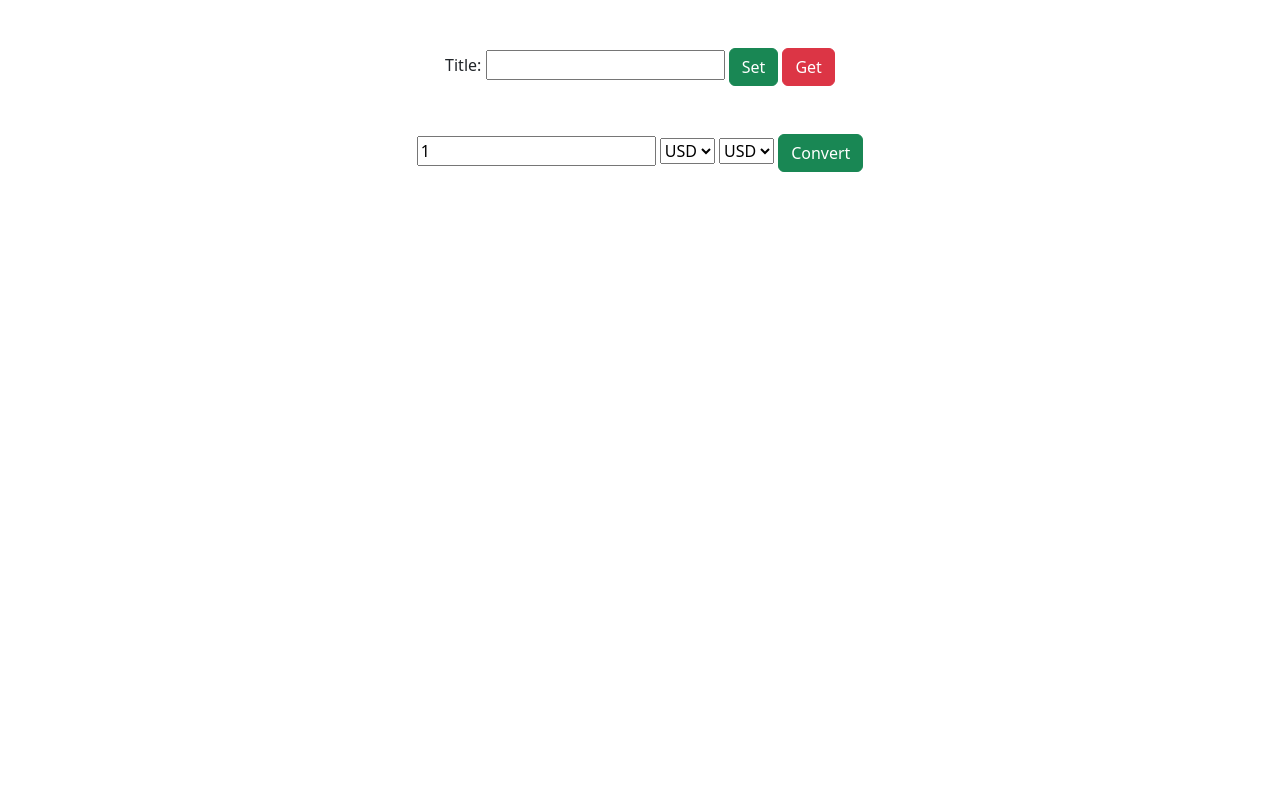
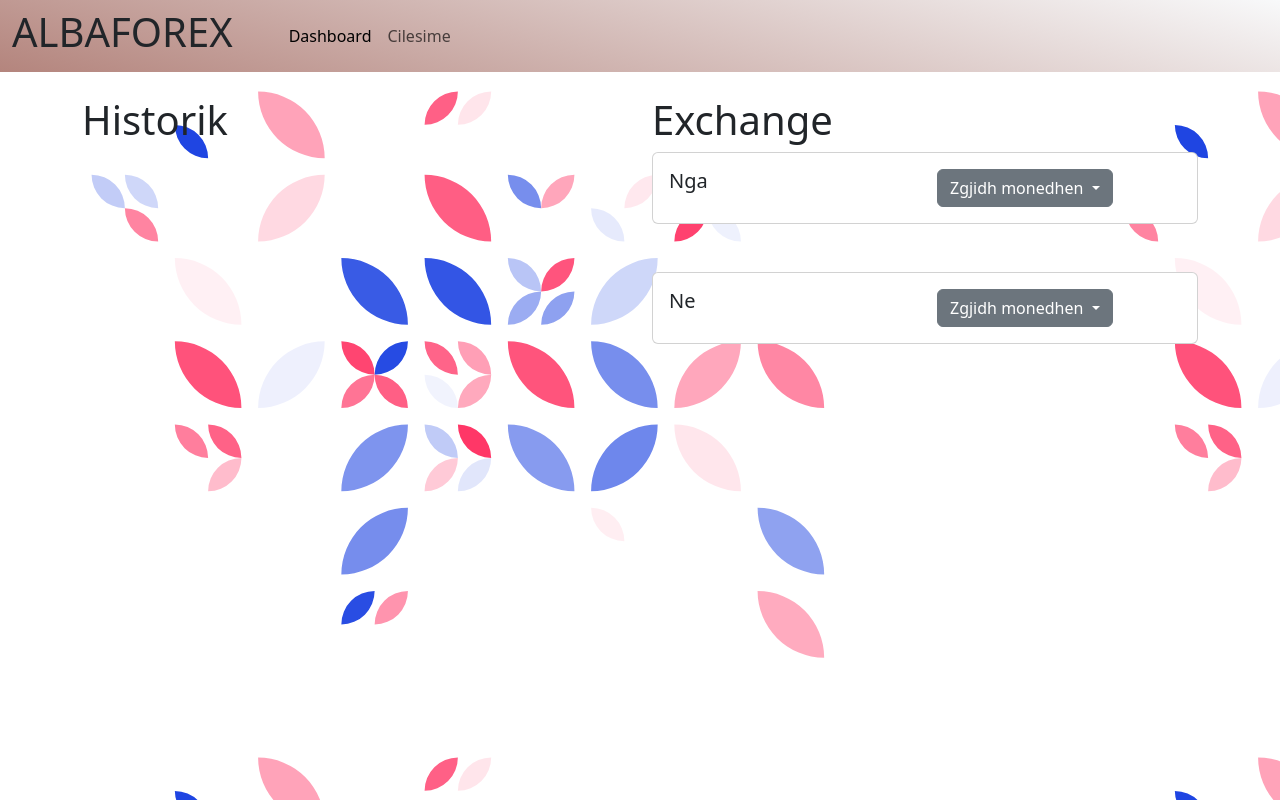
Before and after one commit to asubaruwrxsti/electron_js, an Electron app: page index.html in a window 1280 px wide. Drawn offline with nearby package versions, Linux system fonts and the light colour scheme.

Commit message:
Add files via upload

```diff
--- a/index.html
+++ b/index.html
@@ -4,17 +4,105 @@
   <meta charset="utf-8">
   <meta name="viewport" content="width=device-width, initial-scale=1">
   <title>Bootstrap demo</title>
+  <script src="https://ajax.googleapis.com/ajax/libs/jquery/3.5.1/jquery.min.js"></script>
   <link href="https://cdn.jsdelivr.net/npm/bootstrap@5.3.0-alpha1/dist/css/bootstrap.min.css" rel="stylesheet"
     integrity="sha384-GLhlTQ8iRABdZLl6O3oVMWSktQOp6b7In1Zl3/Jr59b6EGGoI1aFkw7cmDA6j6gD" crossorigin="anonymous">
+  <style>
+    body {
+      background-image: url(./assets/background/bg.png);
+    }
+
+    .linear-nav {
+      background-image: linear-gradient(15deg, #7a22138a 0%, #80d0c700 100%);
+    }
+
+    .no-pointer {
+      pointer-events: none;
+    }
+  </style>
 </head>
 
 <body>
-  <div class="container text-center mt-5">
-    Title: <input id="title" />
-    <button class="btn btn-success" id="btn" type="button">Set</button>
-    <button class="btn btn-danger" id="btn2" type="button">Get</button>
+  <div class="container-fluid">
+    <div class="row flex-nowrap">
+      <nav class="navbar linear-nav navbar-expand-lg bg-light">
+        <div class="container-fluid">
+          <h1 class="display-6 no-pointer" href="#">ALBAFOREX</h1>
+          <button class="navbar-toggler" type="button" data-bs-toggle="collapse" data-bs-target="#navbarNav"
+            aria-controls="navbarNav" aria-expanded="false" aria-label="Toggle navigation">
+            <span class="navbar-toggler-icon"></span>
+          </button>
+          <div class="ps-5 collapse navbar-collapse" id="navbarNav">
+            <ul class="navbar-nav">
+              <li class="nav-item">
+                <a class="nav-link active" aria-current="page" href="#">Dashboard</a>
+              </li>
+              <li class="nav-item">
+                <a class="nav-link" href="#">Cilesime</a>
+              </li>
+            </ul>
           </div>
-  <div class="container text-center mt-5">
+        </div>
+      </nav>
+    </div>
+    <div class="container mt-4">
+      <div class="row">
+
+        <div class="col">
+          <h1>Historik</h1>
+          <table>
+          </table>
+        </div>
+
+        <div class="col">
+          <h1>Exchange</h1>
+          <div class="card">
+            <div class="card-body">
+              <div class="row">
+                <div class="col">
+                  <h5 class="card-title" id="from">Nga</h5>
+                </div>
+                <div class="col">
+                  <div class="dropdown">
+                    <button class="btn btn-secondary dropdown-toggle" type="button" id="dropdownMenuButton1"
+                      data-bs-toggle="dropdown" aria-expanded="false">
+                      Zgjidh monedhen
+                    </button>
+                    <ul class="dropdown-menu" aria-labelledby="dropdownMenuButton1">
+                      <li><a class="dropdown-item" href="#">Action</a></li>
+                      <li><a class="dropdown-item" href="#">Another action</a></li>
+                      <li><a class="dropdown-item" href="#">Something else here</a></li>
+                    </ul>
+                  </div>
+                </div>
+              </div>
+            </div>
+          </div>
+
+          <div class="card mt-5">
+            <div class="card-body">
+              <div class="row">
+                <div class="col">
+                  <h5 class="card-title" id="from">Ne</h5>
+                </div>
+                <div class="col">
+                  <div class="dropdown">
+                    <button class="btn btn-secondary dropdown-toggle" type="button" id="dropdownMenuButton1"
+                      data-bs-toggle="dropdown" aria-expanded="false">
+                      Zgjidh monedhen
+                    </button>
+                    <ul class="dropdown-menu" aria-labelledby="dropdownMenuButton1">
+                      <li><a class="dropdown-item" href="#">Action</a></li>
+                      <li><a class="dropdown-item" href="#">Another action</a></li>
+                      <li><a class="dropdown-item" href="#">Something else here</a></li>
+                    </ul>
+                  </div>
+                </div>
+              </div>
+            </div>
+          </div>
+
+          <!--
           <input id="amount" type="number" value="1" />
           <select id="currency_from">
             <option value="USD">USD</option>
@@ -29,6 +117,10 @@
           <button class="btn btn-success" id="convert" type="button">Convert</button>
           <div id="result"></div>
           <script src="./renderer.js"></script>
+          -->
+        </div>
+      </div>
+    </div>
   </div>
 </body>
 
--- a/main.js
+++ b/main.js
@@ -30,7 +30,7 @@ function createWindow() {
 
     const rates = {
       USD: 1,
-      EUR: 0.9,
+      EUR: 0.78,
       GBP: 0.8
     }
 
--- a/preload.js
+++ b/preload.js
@@ -1,5 +1,5 @@
 const { contextBridge, ipcRenderer } = require('electron')
-
+// Expose protected methods that allow the renderer process to use
 contextBridge.exposeInMainWorld('electronAPI', {
     setTitle: (title) => ipcRenderer.send('set-title', title),
     getTitle: () => ipcRenderer.send('get-title'),
--- a/renderer.js
+++ b/renderer.js
@@ -1,18 +1,7 @@
-const setButton = document.getElementById('btn')
-const titleInput = document.getElementById('title')
-setButton.addEventListener('click', () => {
-    const title = titleInput.value
-    window.electronAPI.setTitle(title)
-});
-
-const getButton = document.getElementById('btn2')
-getButton.addEventListener('click', () => {
-    const title = window.electronAPI.getTitle()
-    console.log(title)
-});
-
 const convertButton = document.getElementById('convert')
 const result = document.getElementById('result')
+
+
 convertButton.addEventListener('click', () => {
 
     const from_curr = document.getElementById('currency_from').value
```
Also changed, not shown: README.md, assets/background/bg.png (added). Lines whose indentation alone changed are shown as unchanged.
